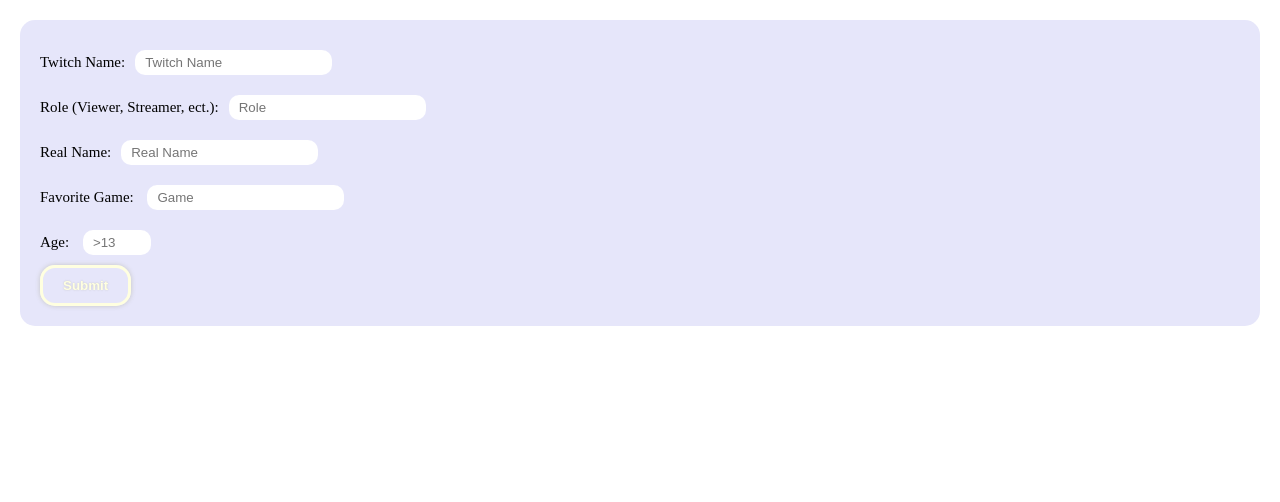
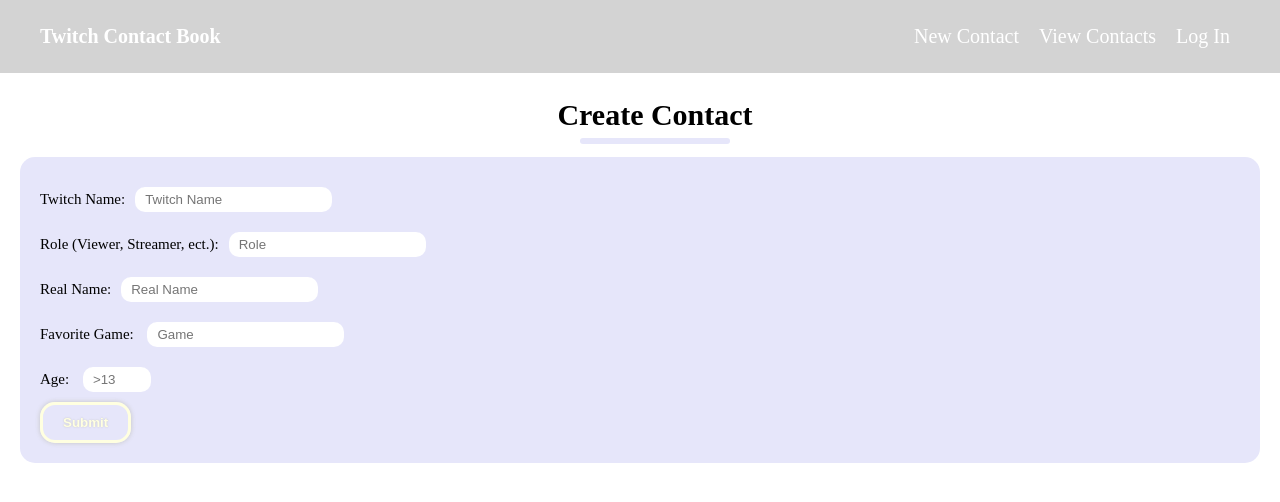
Before and after one commit to Melton-Paul/Twitch-Contact-Book, a React (Create React App) app: page / in a window 1280 px wide. Shown: the top 502 px of the page. Built offline with nearby package versions, Linux system fonts and the light colour scheme.

Commit message:
Added Navbar template, titling

```diff
--- a/src/App.js
+++ b/src/App.js
@@ -1,9 +1,11 @@
 import React from "react";
+import Navbar from "./components/NavBar/Navbar";
 import NewContact from "./components/newContact/NewContact";
 
 export default function App(props) {
   return (
     <div>
+      <Navbar />
       <NewContact />
     </div>
   );
--- /dev/null
+++ b/src/components/NavBar/Navbar.js
@@ -0,0 +1,21 @@
+import React from "react";
+import styles from "./Navbar.module.css";
+
+export default function Navbar(props) {
+  return (
+    <div className={styles.navbar}>
+      <h1>Twitch Contact Book</h1>
+      <ul>
+        <li>
+          <a href="/">New Contact</a>
+        </li>
+        <li>
+          <a href="/">View Contacts</a>
+        </li>
+        <li>
+          <a href="/">Log In</a>
+        </li>
+      </ul>
+    </div>
+  );
+}
--- /dev/null
+++ b/src/components/NavBar/Navbar.module.css
@@ -0,0 +1,25 @@
+.navbar {
+  width: 100vw;
+  display: flex;
+  justify-content: space-between;
+  padding: 0.5rem 4rem;
+  background: lightgrey;
+  color: white;
+  align-items: center;
+}
+
+.navbar ul {
+  list-style-type: none;
+  display: flex;
+  font-size: 2rem;
+}
+.navbar li {
+  margin: 0 1rem;
+}
+.navbar ul a {
+  text-decoration: none;
+  color: white;
+}
+.navbar ul a:hover {
+  opacity: 0.8;
+}
--- a/src/components/newContact/ContactForm.js
+++ b/src/components/newContact/ContactForm.js
@@ -26,7 +26,7 @@ export default function ContactForm(props) {
       roleTouched: true,
       submitted: true,
     }));
-    if (formData.twitchName.trim().length === 0) {
+    if (!formValid) {
       return;
     }
 
--- a/src/components/newContact/NewContact.js
+++ b/src/components/newContact/NewContact.js
@@ -5,8 +5,13 @@ import styles from "./NewContact.module.css";
 
 export default function NewContact(props) {
   return (
-    <Card className={styles.NewContact}>
-      <ContactForm />
-    </Card>
+    <>
+      <h2 className={styles.title}>
+        Create Contact <span className={styles.line}></span>{" "}
+      </h2>
+      <Card className={styles.NewContact}>
+        <ContactForm />
+      </Card>
+    </>
   );
 }
--- a/src/components/newContact/NewContact.module.css
+++ b/src/components/newContact/NewContact.module.css
@@ -3,3 +3,24 @@
   margin: 2rem;
   color: black;
 }
+.title {
+  margin-left: 3rem;
+  position: relative;
+  width: auto;
+  display: flex;
+  justify-content: center;
+}
+h2 {
+  font-size: 3rem;
+}
+
+.title .line {
+  position: absolute;
+  bottom: -12px;
+  right: 50%;
+  transform: translateX(50%);
+  width: 150px;
+  height: 6px;
+  background: lavender;
+  border-radius: 20px;
+}
```
